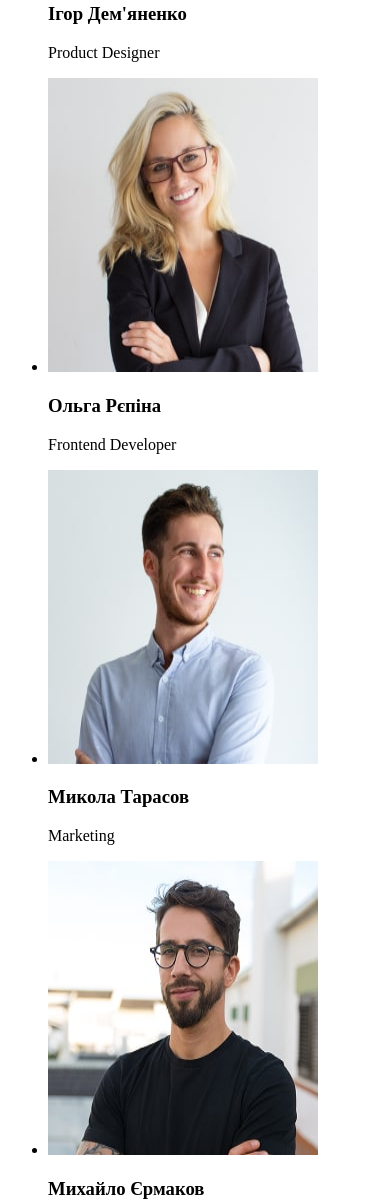
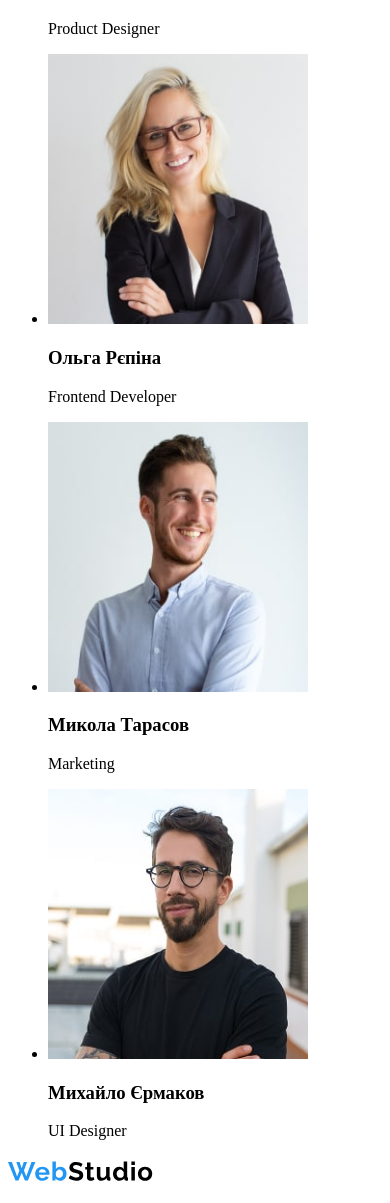
Before and after one commit to BozemanChannel/goit-markup-hw-01, a plain HTML site: page index.html in a window 390 px wide. Shown: the part 2032-3235 px from the top of the page. Drawn offline with Linux system fonts and the light colour scheme.

Commit message:
Fix tel link and update team image dimensions
Corrected the phone link by removing an extra '+' in the tel attribute. Updated the height and width attributes for all team member images to ensure consistent display.

```diff
--- a/index.html
+++ b/index.html
@@ -33,7 +33,7 @@
           <a href="mailto:info@devstudio.com">info@devstudio.com</a>
         </li>
         <li>
-          <a href="tel:++380961111111">+38 096 111 11 11</a>
+          <a href="tel:+380961111111">+38 096 111 11 11</a>
         </li>
       </ul>
     </header>
@@ -114,8 +114,8 @@
             <img
               src="./images/Igor.jpg"
               alt="Product Designer"
-              height="294"
-              width="270"
+              height="270"
+              width="260"
             />
             <h3>Ігор Дем'яненко</h3>
             <p>Product Designer</p>
@@ -124,8 +124,8 @@
             <img
               src="./images/Olga.jpg"
               alt="Frontend Developer"
-              height="294"
-              width="270"
+              height="270"
+              width="260"
             />
             <h3>Ольга Рєпіна</h3>
             <p>Frontend Developer</p>
@@ -134,8 +134,8 @@
             <img
               src="./images/Nikolas.jpg"
               alt="Marketingh"
-              height="294"
-              width="270"
+              height="270"
+              width="260"
             />
             <h3>Микола Тарасов</h3>
             <p>Marketing</p>
@@ -144,8 +144,8 @@
             <img
               src="./images/Myhailo.jpg"
               alt="UI Designer"
-              height="294"
-              width="270"
+              height="270"
+              width="260"
             />
             <h3>Михайло Єрмаков</h3>
             <p>UI Designer</p>
```
